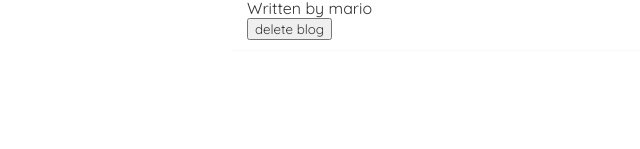
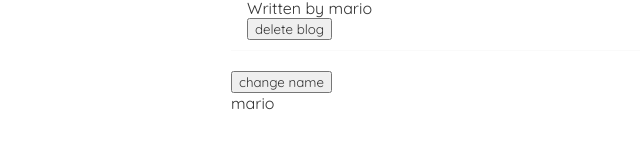
Before and after one commit to jsheffie/dojo.blog, a React (Create React App) app: page / in a window 1280 px wide. Shown: the part 387-536 px from the top of the page, without its empty margins (109-749 px from the left). Built offline with nearby package versions, Linux system fonts and the light colour scheme; the HTML template or start-up script is replaced by a standard one.

Commit message:
ch15 useEffect() dependancy

```diff
--- a/src/Home.js
+++ b/src/Home.js
@@ -8,6 +8,8 @@
         { title: "Web dev top tips", body: "lorem ipsum...", author: "mario", id: 3 }
     ]);
 
+    const [name, setName] = useState("mario");
+
     const handleDelete = (id) => {
         const newBlogs = blogs.filter(blog => blog.id !== id);
         setBlogs(newBlogs);
@@ -15,13 +17,14 @@
 
     useEffect(() => {
         console.log("use effect ran");
-        console.log(blogs);
-    });
+        console.log(name);
+    }, [name]);
 
     return (
         <div className="home">
             <BlogList blogs={blogs} title="All Blogs" handleDelete={handleDelete} />
-            {/* <BlogList blogs={blogs.filter((blog) => blog.author === 'mario' )} title="Mario's Blogs" /> */}
+            <button onClick={() => setName('luigi')}>change name</button>
+            <p>{ name } </p>
         </div>
      );
 }
```
